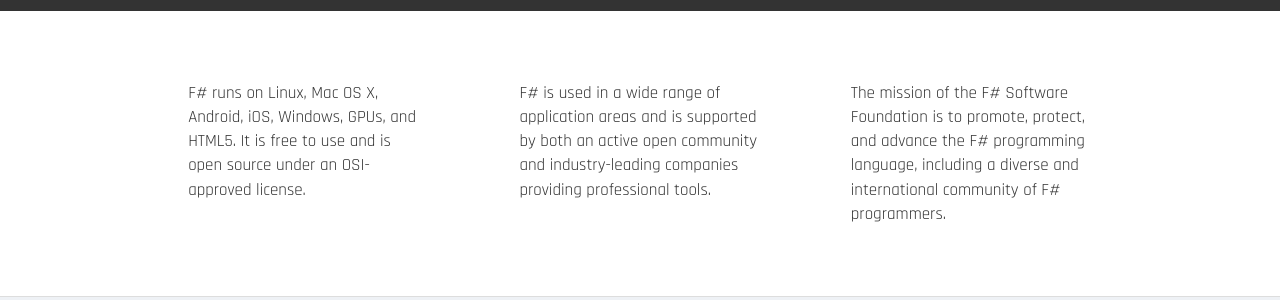
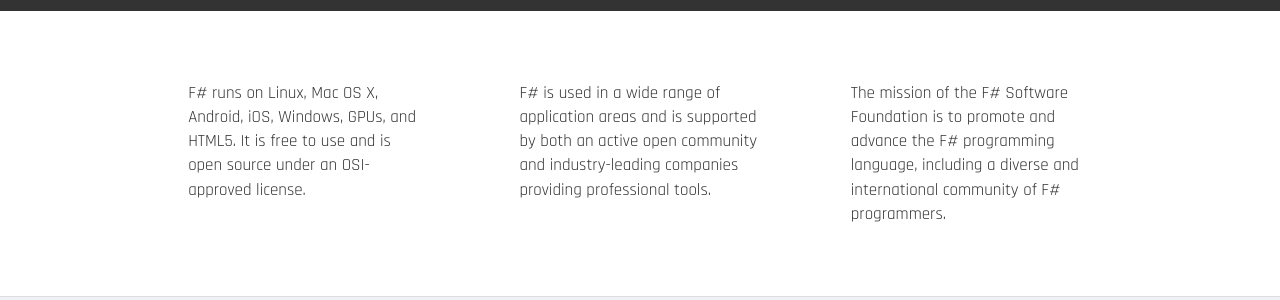
Before and after one commit to fsharp/fsharp.org, a Jekyll site: the page index.html, which Jekyll copies as it is, in a window 1280 px wide and 900 px high, scrolled down 400 px. Shown: the part 178-478 px from the top of the window. Built offline with Jekyll 4.4.1, drawn with Linux system fonts in a browser that asks for light colours; nearby versions of some CDN libraries.

Commit message:
adjust front page text

```diff
--- a/index.html
+++ b/index.html
@@ -300,7 +300,7 @@
                 <p class="featured">F# is used in a wide range of application areas and is supported by both an active open community and industry-leading companies providing professional tools.</p>
             </div>
             <div class="col-md-4">
-                <p class="featured">The mission of the F# Software Foundation is to promote, protect, and advance the F# programming language, including a diverse and international community of F# programmers.</p>
+                <p class="featured">The mission of the F# Software Foundation is to promote and advance the F# programming language, including a diverse and international community of F# programmers.</p>
             </div>
         </div>
     </section>
```
